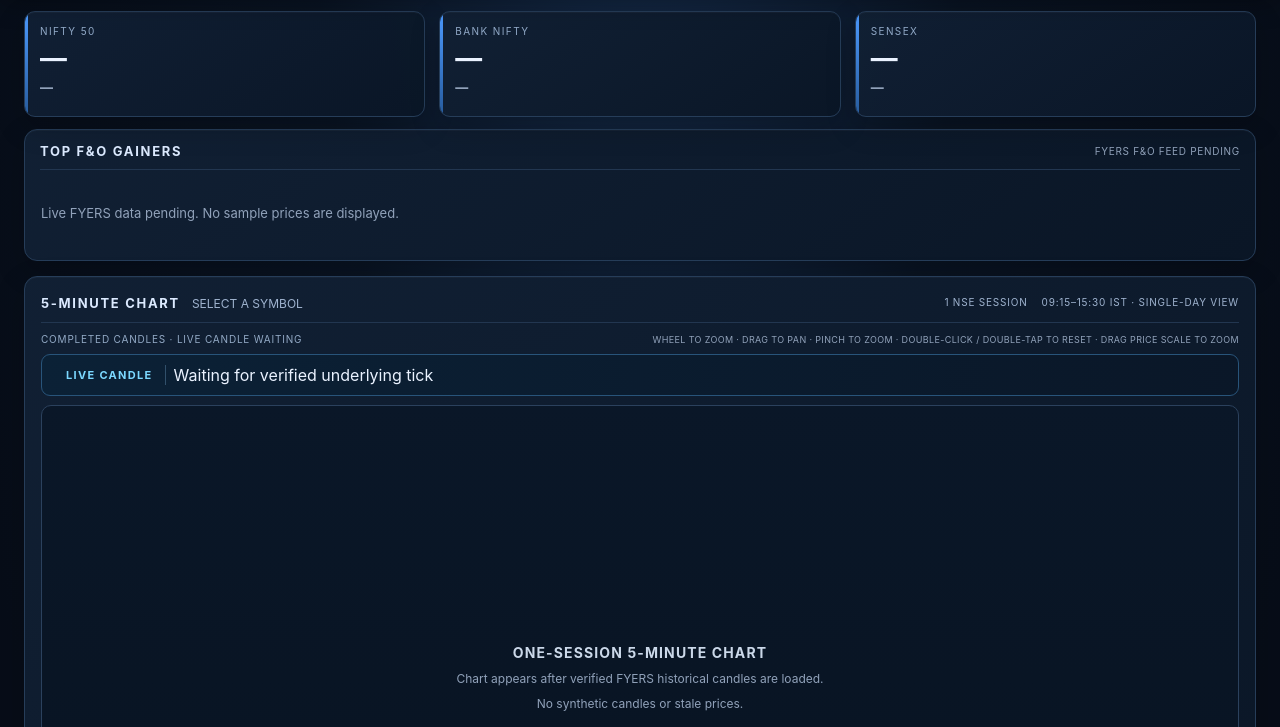
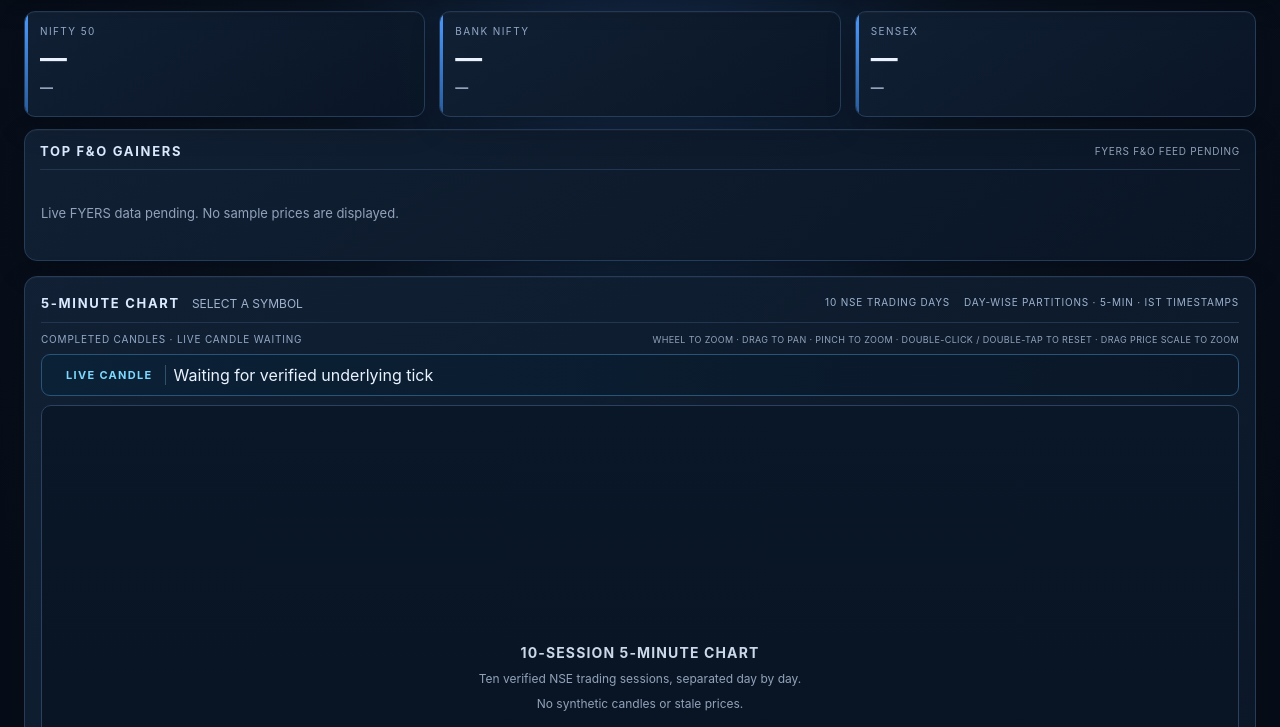
Before and after one commit to dongardivegajananvp-art/Upgrade-AI-Pro-, a website with bundled scripts: page public/index.html in a window 1280 px wide. Shown: the part 73-800 px from the top of the page. Built offline with nearby package versions, Linux system fonts and the light colour scheme; files whose address does not match are found by name.

Commit message:
Show ten NSE sessions with day partitions and IST timestamps

```diff
--- a/public/index.html
+++ b/public/index.html
@@ -26,12 +26,12 @@
   <section class="panel chart">
     <div class="section-heading chart-heading">
       <div><h2>5-MINUTE CHART</h2><span id="symbol">SELECT A SYMBOL</span></div>
-      <div class="chart-meta"><span>1 NSE SESSION</span><span>09:15–15:30 IST · SINGLE-DAY VIEW</span></div>
+      <div class="chart-meta"><span>10 NSE TRADING DAYS</span><span>DAY-WISE PARTITIONS · 5-MIN · IST TIMESTAMPS</span></div>
     </div>
     <div class="chart-tools"><span id="chart-candle-status">COMPLETED CANDLES · LIVE CANDLE WAITING</span><small class="chart-gesture-hint">WHEEL TO ZOOM · DRAG TO PAN · PINCH TO ZOOM · DOUBLE-CLICK / DOUBLE-TAP TO RESET · DRAG PRICE SCALE TO ZOOM</small></div>
     <div id="live-candle-summary" class="live-candle-summary" aria-live="polite"><strong>LIVE CANDLE</strong><span>Waiting for verified underlying tick</span></div>
     <div id="chart-area" class="chart-area">
-      <div class="chart-empty"><strong>ONE-SESSION 5-MINUTE CHART</strong><span>Chart appears after verified FYERS historical candles are loaded.</span><span>No synthetic candles or stale prices.</span></div>
+      <div class="chart-empty"><strong>10-SESSION 5-MINUTE CHART</strong><span>Ten verified NSE trading sessions, separated day by day.</span><span>No synthetic candles or stale prices.</span></div>
     </div>
     <div class="levels" id="setup-ledger"><span>ENTRY <b id="setup-entry">—</b></span><span>STOP LOSS <b id="setup-sl">—</b></span><span>TARGET <b id="setup-target">—</b></span><span>RR <b id="setup-rr">—</b></span><span id="setup-state">NO SETUP VERIFIED</span></div>
   </section>
```
